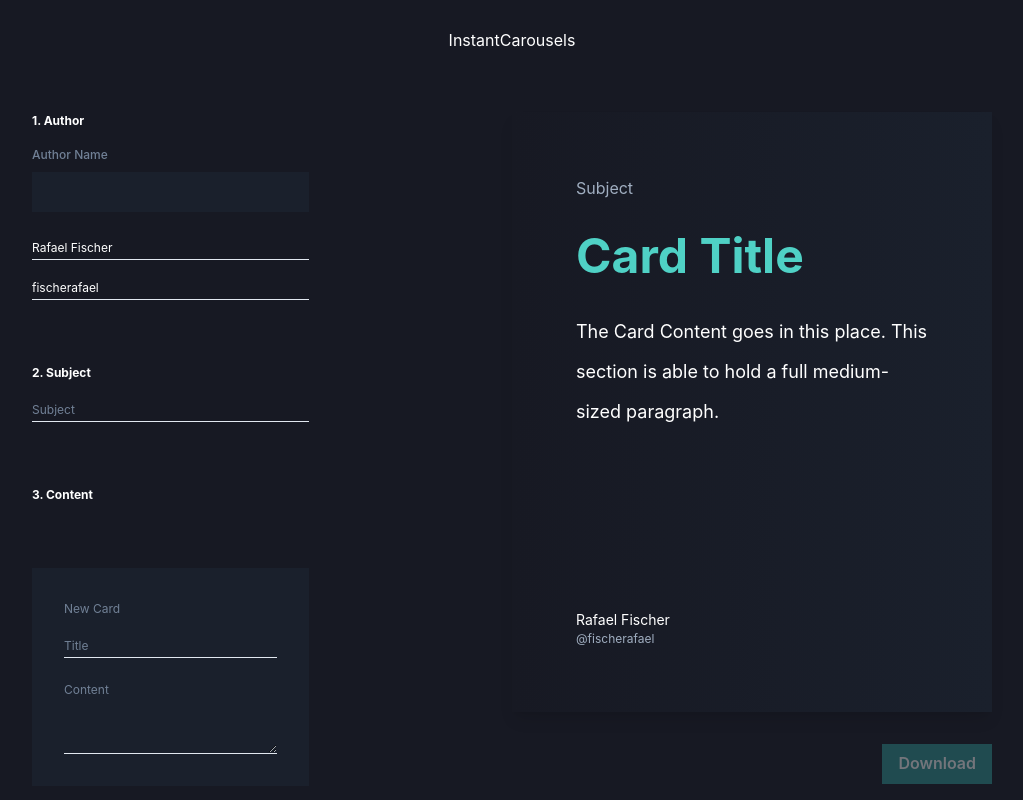
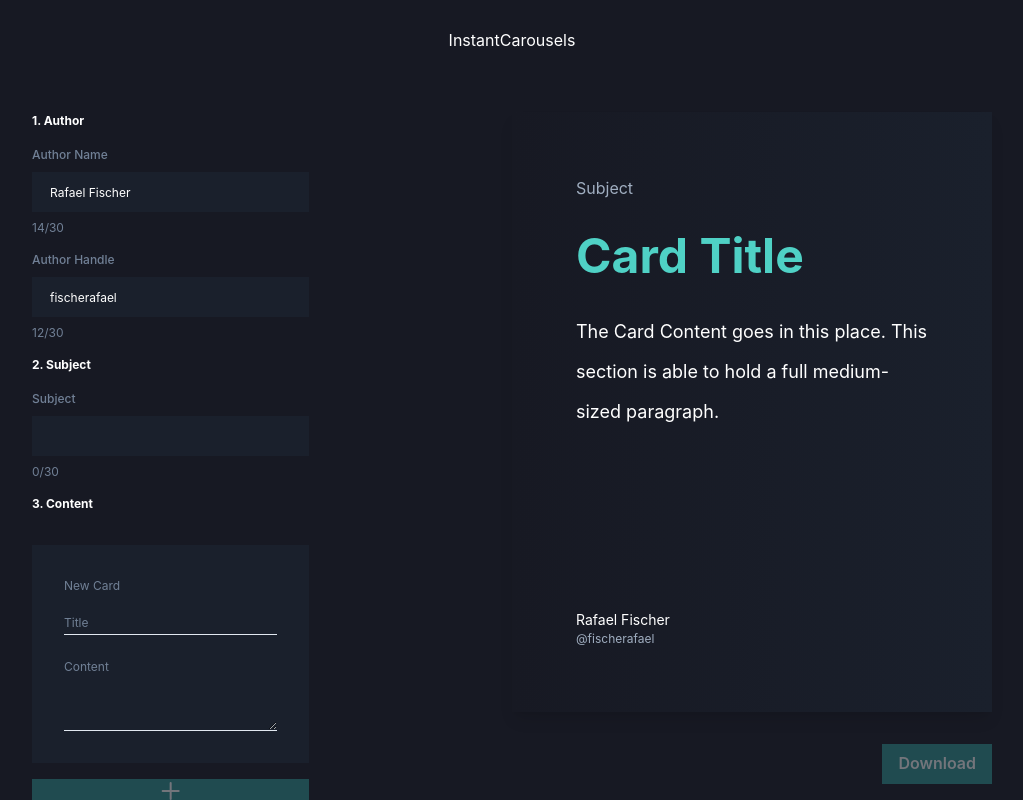
Before and after one commit to fischerafael/insta-carousels, a Next.js app: page / in a window 1280 px wide. Shown: the whole page, without its empty margins (128-1151 px from the left). Built offline with nearby package versions, Linux system fonts and the light colour scheme.

Commit message:
feat: editing stuff

```diff
--- a/src/components/Input/index.tsx
+++ b/src/components/Input/index.tsx
@@ -18,6 +18,7 @@
         borderRadius="0"
         fontSize="xs"
         focusBorderColor="teal.500"
+        variant="filled"
         {...props}
       />
       <Chakra.FormHelperText fontSize="xs" color="gray.500">
--- a/src/pages/PageCarousel/index.tsx
+++ b/src/pages/PageCarousel/index.tsx
@@ -124,6 +124,15 @@
   const calculateWords = (string: string): number => {
     return string.length || 0;
   };
+  const formatHelperText = (stateAtt: string, maxValue: number): string =>
+    `${String(calculateWords(stateAtt))}/${maxValue}`;
+
+  const authorNameHelperText = formatHelperText(state.authorName, 30);
+  const authorHandleHelperText = formatHelperText(state.authorHandle, 30);
+  const subjectHelperText = formatHelperText(state.subject, 30);
+
+  const authorNameFocusBorderColor =
+    state.authorName.length > 30 ? "red.800" : "teal.500";
 
   return (
     <TemplateNewCarousel
@@ -133,25 +142,23 @@
         </Chakra.Grid>
       }
       leftSection={
-        <Chakra.Grid w="full" gap="16" p="8">
+        <Chakra.Grid w="full" gap="4" p="8">
           <Chakra.Grid w="full" justifyItems="flex-start" gap="4">
             <Chakra.Text fontSize="xs" fontWeight="bold">
               1. Author
             </Chakra.Text>
-            <Input label="Author Name" variant="filled" />
-            <Chakra.Input
-              placeholder="Author Name"
-              variant="flushed"
-              size="xs"
+            <Input
+              label="Author Name"
               value={state.authorName}
               onChange={(e) => handleOnChange("authorName", e.target.value)}
+              helperText={authorNameHelperText}
+              focusBorderColor={authorNameFocusBorderColor}
             />
-            <Chakra.Input
-              placeholder="Author Handle"
-              variant="flushed"
-              size="xs"
+            <Input
+              label="Author Handle"
               value={state.authorHandle}
               onChange={(e) => handleOnChange("authorHandle", e.target.value)}
+              helperText={authorHandleHelperText}
             />
           </Chakra.Grid>
 
@@ -159,17 +166,15 @@
             <Chakra.Text fontSize="xs" fontWeight="bold">
               2. Subject
             </Chakra.Text>
-
-            <Chakra.Input
-              placeholder="Subject"
-              variant="flushed"
-              size="xs"
+            <Input
+              label="Subject"
               value={state.subject}
               onChange={(e) => handleOnChange("subject", e.target.value)}
+              helperText={subjectHelperText}
             />
           </Chakra.Grid>
 
-          <Chakra.Grid w="full" justifyItems="flex-start" gap="8">
+          <Chakra.Grid w="full" justifyItems="flex-start" gap="4">
             <Chakra.Text fontSize="xs" fontWeight="bold">
               3. Content
             </Chakra.Text>
@@ -186,7 +191,7 @@
                 >
                   <Chakra.HStack w="full" justify="space-between">
                     <Chakra.Text color="gray.500" fontSize="xs">
-                      Card #{index + 1}
+                      Card {index + 1}/{state.cards.length}
                     </Chakra.Text>
                     <Chakra.Icon
                       as={Icon.HiOutlineTrash}
@@ -195,23 +200,24 @@
                     />
                   </Chakra.HStack>
 
-                  <Chakra.Input
-                    placeholder="Title"
-                    variant="flushed"
+                  <Input
+                    label="Title"
                     value={card.title}
-                    size="xs"
                     onChange={(e) =>
                       handleEditCard(card.id, "title", e.target.value)
                     }
+                    helperText={formatHelperText(card.title!, 30)}
+                    bg="gray.900"
                   />
-                  <Chakra.Textarea
-                    placeholder="Content"
-                    variant="flushed"
-                    size="xs"
+
+                  <Input
+                    label="Title"
                     value={card.content}
                     onChange={(e) =>
                       handleEditCard(card.id, "content", e.target.value)
                     }
+                    helperText={formatHelperText(card.content!, 30)}
+                    bg="gray.900"
                   />
                 </Chakra.VStack>
               ))}
```
